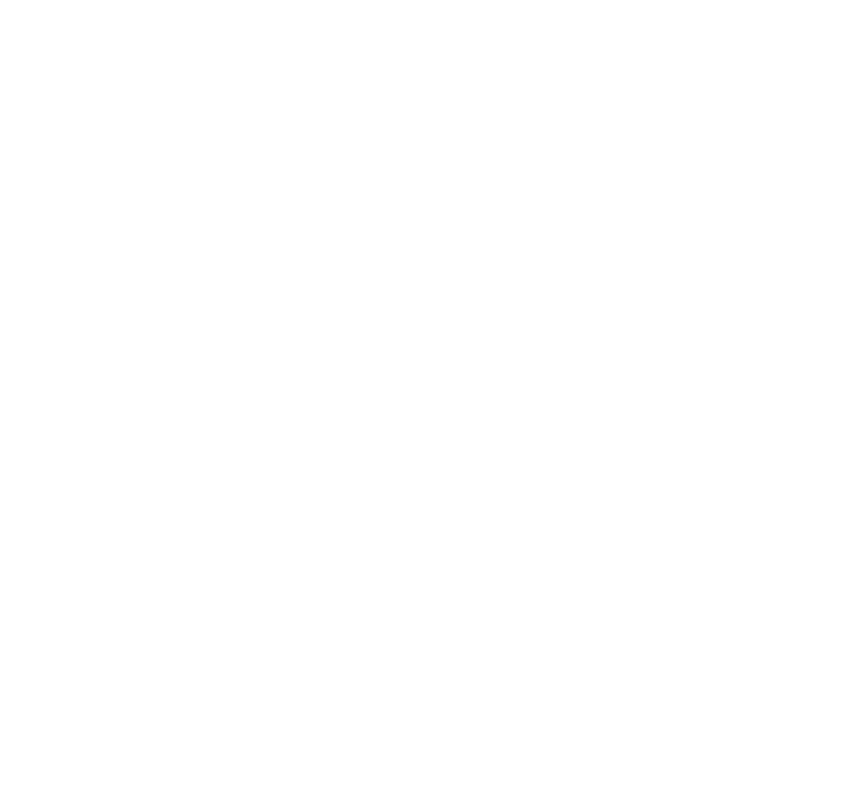
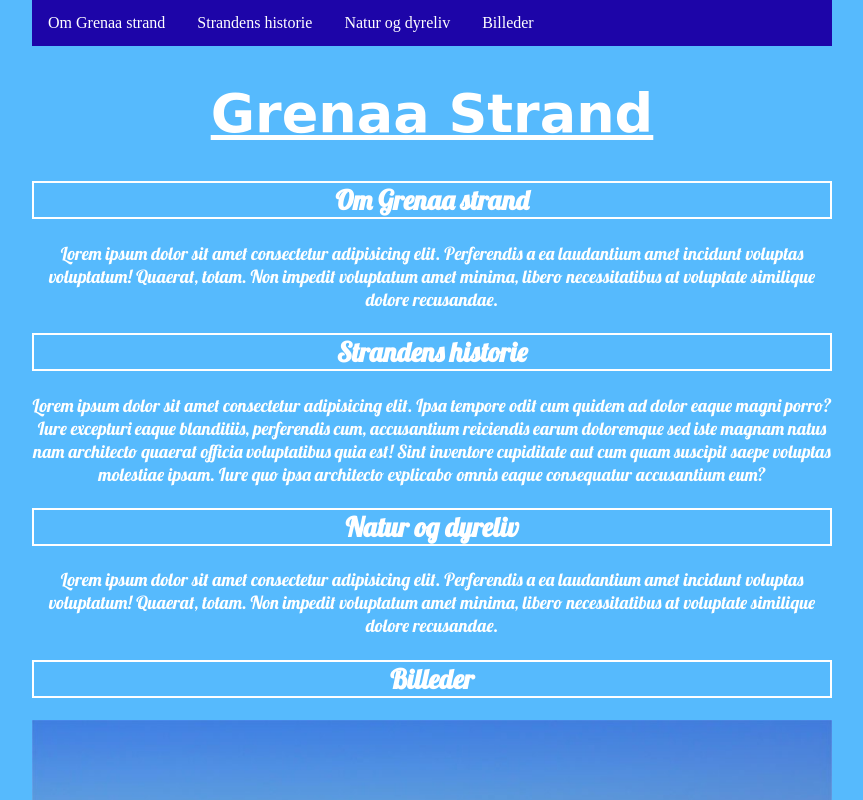
Before and after one commit to KHS-85/Grenaa-Strand, a website: page index.html in a window 1280 px wide. Shown: the top 800 px of the page, without its empty margins (208-1071 px from the left). Drawn offline with Linux system fonts and the light colour scheme; a web font is replaced by a local one.

Commit message:
Version 2.0

```diff
--- a/assets/js/custom.js
+++ b/assets/js/custom.js
@@ -1,5 +1,5 @@
 /* ----------------------------
-/*  Name: Grenaa strand
+/*  Name: Grenaa-Strand
     Author: Kenneth
-    Version: 1.0
+    Version: 1.00
 /* -------------------------- */
--- a/index.html
+++ b/index.html
@@ -4,11 +4,68 @@
     <meta charset="UTF-8">
     <meta name="viewport" content="width=device-width, initial-scale=1.0">
     <meta http-equiv="X-UA-Compatible" content="ie=edge">
-    <title>Document</title>
+    <title>Grenaa Strand</title>
+    <!-- Google Fonts -->
+    <link href="https://fonts.googleapis.com/css?family=Lobster|Ma+Shan+Zheng&display=swap" rel="stylesheet">
     <!-- CSS -->
-    <link rel="stylesheet" href="./style.css">
+    <link rel="stylesheet" href="assets/css/style.css">
+    <!-- Favicon -->
+    <link rel="icon" type="image/png" href="favicon-beach.png">
 </head>
 <body>
+
+   <header>
+       <div class="nav">
+           <ul>
+               <li><a href="#Om Grenaa strand">Om Grenaa strand</a></li>
+               <li><a href="#Strandens historie">Strandens historie</a></li>
+               <li><a href="#Natur og dyreliv">Natur og dyreliv</a></li>
+               <li><a href="#Billeder">Billeder</a></li>
+
+           </ul>
+        </div>
+       <h1>Grenaa Strand</h1>
+   </header>
+
+    <div class="main-content">
+        <h2 id="Om Grenaa strand">Om Grenaa strand</h2>
+        <p>Lorem ipsum dolor sit amet consectetur adipisicing elit.
+            Perferendis a ea laudantium amet incidunt voluptas voluptatum!
+            Quaerat, totam. Non impedit voluptatum amet minima, libero
+            necessitatibus at voluptate similique dolore recusandae.
+        </p>
+    </div>
+
+    <div class="main-content">
+        <h2 id="Strandens historie">Strandens historie</h2>
+        <p>Lorem ipsum dolor sit amet consectetur adipisicing elit. Ipsa tempore
+             odit cum quidem ad dolor eaque magni porro? Iure excepturi eaque
+              blanditiis, perferendis cum, accusantium reiciendis earum doloremque
+               sed iste magnam natus nam architecto quaerat officia voluptatibus
+                quia est! Sint inventore cupiditate aut cum quam suscipit saepe
+                voluptas molestiae ipsam. Iure quo ipsa architecto explicabo
+                omnis eaque consequatur accusantium eum?
+        </p>
+    </div>
+
+    <div class="main-content">
+        <h2 id="Natur og dyreliv">Natur og dyreliv</h2>
+        <p>Lorem ipsum dolor sit amet consectetur adipisicing elit.
+            Perferendis a ea laudantium amet incidunt voluptas voluptatum!
+            Quaerat, totam. Non impedit voluptatum amet minima, libero
+            necessitatibus at voluptate similique dolore recusandae.
+        </p>
+    </div>
+
+    <div class="main-content">
+        <h2 id="Billeder">Billeder</h2>
+        <img src="assets/images/strand01.jpg" alt="strand">
+        <img src="assets/images/strand02.jpg" alt="strand">
+        <img src="assets/images/strand03.jpg" alt="strand">
+        <img src="assets/images/strand04.jpg" alt="strand">
+    </div>
+
+
 
 </body>
     <!-- SCRIPTS -->
--- /dev/null
+++ b/scss/_mixins.scss
@@ -0,0 +1,20 @@
+
+// Mixins //
+
+@mixin headline{
+    font-family: $font-headline;
+    font-size: 54px;
+    text-decoration: underline;
+    color: $text-color;
+}
+
+@mixin main{
+    font-family: $font-main;
+    font-size: 18px;
+    color: $text-color;
+}
+
+@mixin responsive{
+        max-width: 100%;
+        height: auto;
+}
--- a/scss/_variables.scss
+++ b/scss/_variables.scss
@@ -0,0 +1,11 @@
+//colors
+$base-color: rgb(86, 186, 253);
+$alt-color: rgb(29, 5, 168);
+$text-color: rgb(255, 255, 255);
+$link-color: rgb(172, 233, 32);
+
+//font
+$font-main:'Lobster', cursive;
+$font-headline:'Ma Shan Zheng', cursive;
+
+//
--- a/scss/style.scss
+++ b/scss/style.scss
@@ -0,0 +1,54 @@
+
+/* ----------------------------
+/*  Name: Grenaa-Strand
+    Author: Kenneth
+    Version: 1.00
+/* -------------------------- */
+
+
+@import '_variables.scss';
+@import '_mixins.scss';
+
+body{
+    background-color: $base-color;
+    text-align: center;
+    max-width: 800px;
+    margin: 0 auto;
+}
+
+h1{
+  @include headline;
+}
+
+.main-content{
+  @include main;
+    h2{
+      border: solid 2px;
+    }
+}
+
+img{
+  @include responsive;
+}
+
+ul {
+  list-style-type: none;
+  margin: 0;
+  padding: 0;
+  overflow: hidden;
+  background-color: $alt-color;
+  text-align: center;
+}
+
+li {
+  float: left;
+}
+
+li a {
+  display: block;
+  color: white;
+  text-align: center;
+  padding: 14px 16px;
+  text-decoration: none;
+
+}
```
Also changed, not shown: package.json (+4 -4 lines), assets/css/style.css (added), favicon-beach.png (added), scss/_normalize.scss (line endings or trailing spaces), style.css (deleted), 2 other files.
